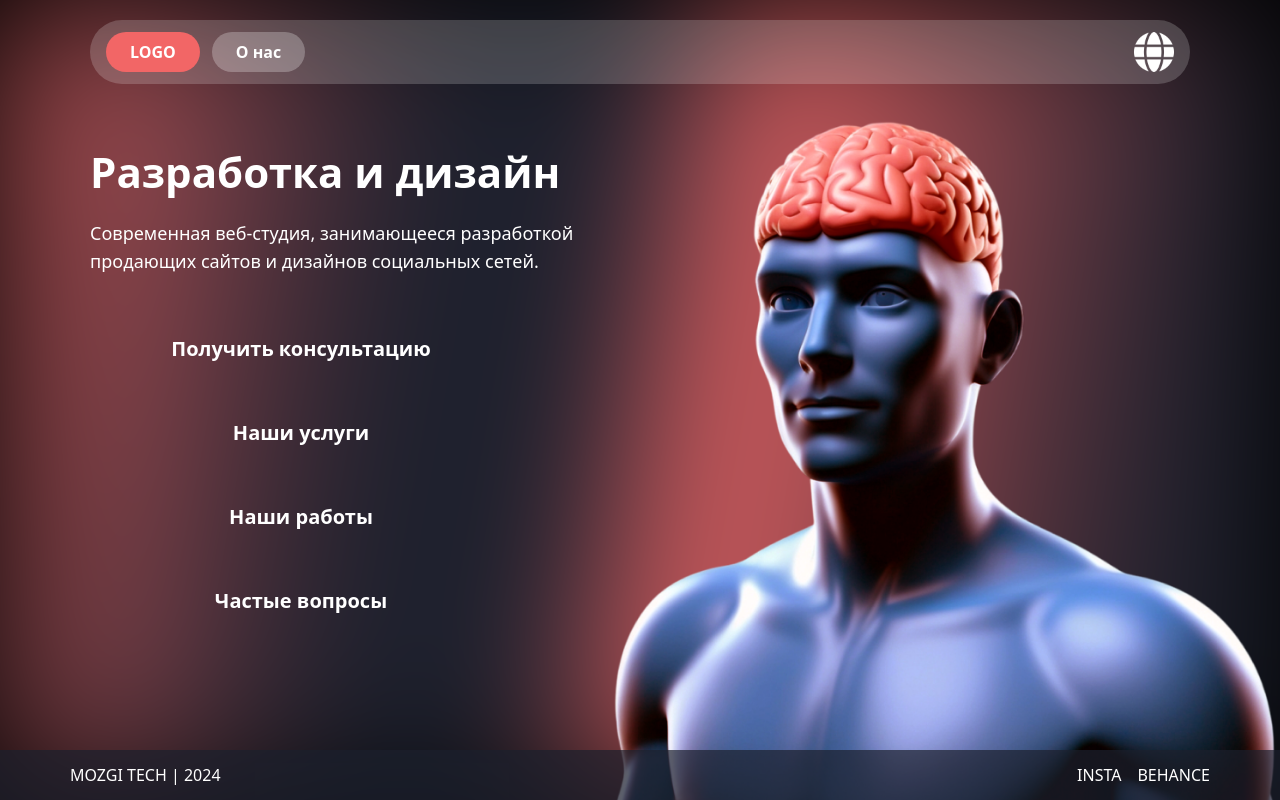
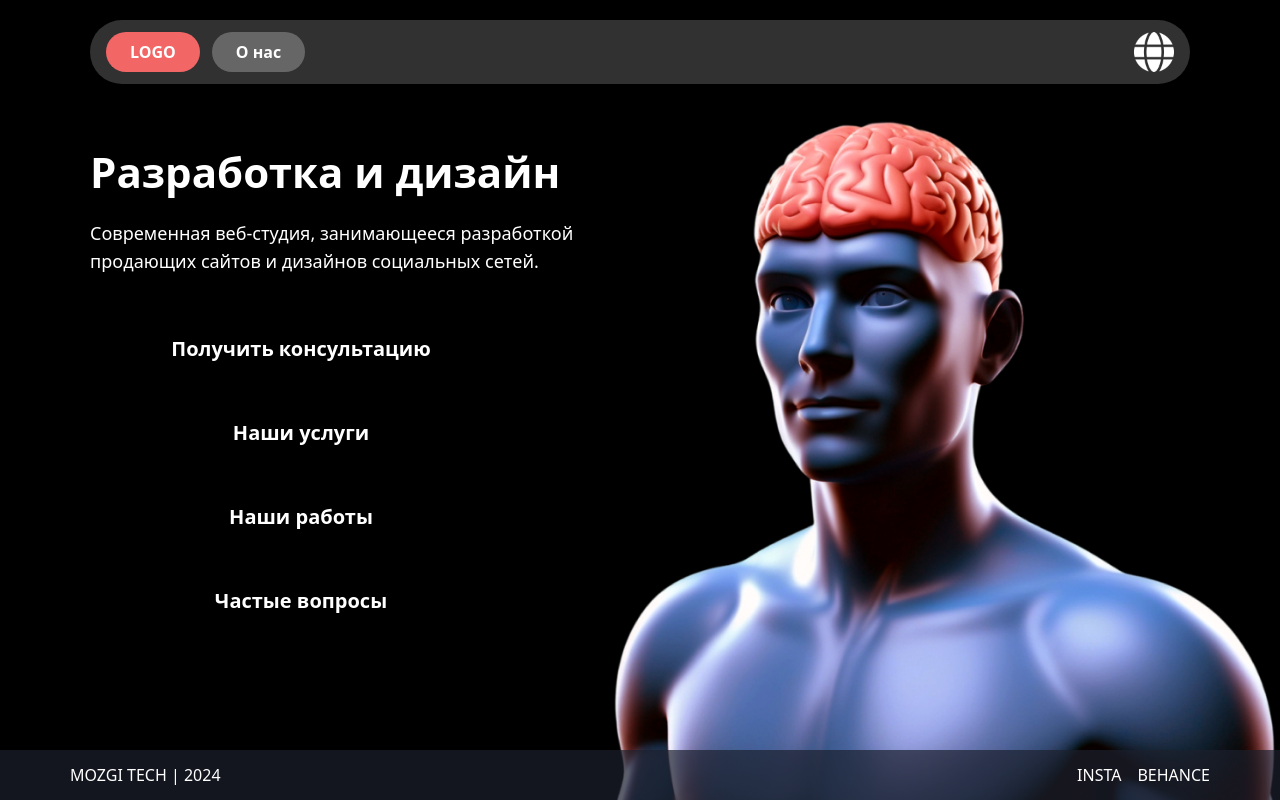
Before and after one commit to saa20ce/mozgi-land, a Next.js app in the folder frontend/: page / in a window 1280 px wide. Built offline with nearby package versions, Linux system fonts and the light colour scheme.

Commit message:
updated layout

```diff
--- a/frontend/components/Button/button.module.scss
+++ b/frontend/components/Button/button.module.scss
@@ -7,7 +7,7 @@
 	background-color: var(--button);
 	color: white;
 	font-size: 20px;
-    line-height: 26px;
+	line-height: 18px;
 	font-weight: 600;
 
 	&:hover {
@@ -26,14 +26,14 @@
 	cursor: not-allowed;
 }
 
-.buttoncard{
+.buttoncard {
 	width: 137px;
 	position: relative;
 	height: 58px;
-  font-size:18px;
+	font-size: 18px;
 	background-color: rgba(255, 255, 255, 0.26);
 
-  &:hover{
+	&:hover {
 		cursor: pointer;
 		background-color: rgba(255, 255, 255, 0.18);
 	}
@@ -61,17 +61,16 @@
 	}
 }
 
-.mobilemenubutton{
-
+.mobilemenubutton {
 	font-size: 16px;
-  background-color:rgba(52, 79, 115, 0.26) ;
+	background-color: rgba(52, 79, 115, 0.26);
 
 	display: flex;
 	align-items: center;
 	justify-content: center;
 	text-align: center;
 
-  @media(max-width:768px){
+	@media (max-width: 768px) {
 		width: 320px;
 		height: 52px;
 	}
@@ -85,13 +84,13 @@
 	}
 }
 
-.openbutton{
+.openbutton {
 	display: flex;
 	align-items: center;
 	justify-content: center;
 	text-align: center;
 
-  @media(max-width:768px){
+	@media (max-width: 768px) {
 		width: 320px;
 		height: 52px;
 		font-size: 18px;
@@ -109,4 +108,5 @@
 		@media (min-width: 768px) and (max-width: 1140px) {
 			width: 462px; /* Кнопки в меню на планшетах */
 		}
-}}
+	}
+}
--- a/frontend/components/Layout/Layout.tsx
+++ b/frontend/components/Layout/Layout.tsx
@@ -8,12 +8,12 @@ type LayoutProps = {
 const Layout = ({ children }: LayoutProps) => {
   return (
     <div className="relative flex flex-col min-h-screen w-full overflow-hidden">
-      <div className="background absolute inset-0 -z-10"></div>
+      <div className="#background absolute inset-0 -z-10"></div>
       <div className="flex flex-col w-full flex-grow">
         <div className="container mx-auto max-w-[1140px] px-5 pt-5">
           <Header />
         </div>
-        <main className="flex-grow w-full">
+        <main className="flex flex-grow w-full">
           <div className="container mx-auto max-w-[1140px] px-5 pb-8">
             {children}
           </div>
--- a/frontend/components/Text/Text.tsx
+++ b/frontend/components/Text/Text.tsx
@@ -50,7 +50,7 @@ const Text = ({
         className={clsx(
           textSize[size],
           className,
-          "text-blue-400 hover:underline"
+          "text-blue-400 hover:underline w-fit"
         )}
       >
         {children}
--- a/frontend/pages/questions.tsx
+++ b/frontend/pages/questions.tsx
@@ -41,7 +41,7 @@ export default function QuestionsPage({ initialQuestions }: { initialQuestions:
 
   return (
     <Layout>
-      <div className="flex flex-col md:flex-row items-center gap-8 h-full w-full mt-48">
+      <div className="flex flex-col md:flex-row items-center gap-8 h-full w-full">
         <div className="md:w-1/2 space-y-6">
           <MainMenu
             isMobileMenuOpen={isMobileMenuOpen}
--- a/frontend/pages/service.tsx
+++ b/frontend/pages/service.tsx
@@ -40,7 +40,7 @@ export default function ServicesPage({ initialServices }: { initialServices: Ser
 
   return (
     <Layout>
-      <div className="flex flex-col md:flex-row items-center gap-8 h-full w-full mt-48">
+      <div className="flex flex-col md:flex-row items-center gap-8 h-full w-full">
         <div className="md:w-1/2 space-y-6">
           <MainMenu
             isMobileMenuOpen={isMobileMenuOpen}
```
Also changed, not shown: frontend/components/MainMenu/MainMenu.tsx (indentation only), frontend/public/images/ManMobile.png (added). Lines whose indentation alone changed are shown as unchanged.
